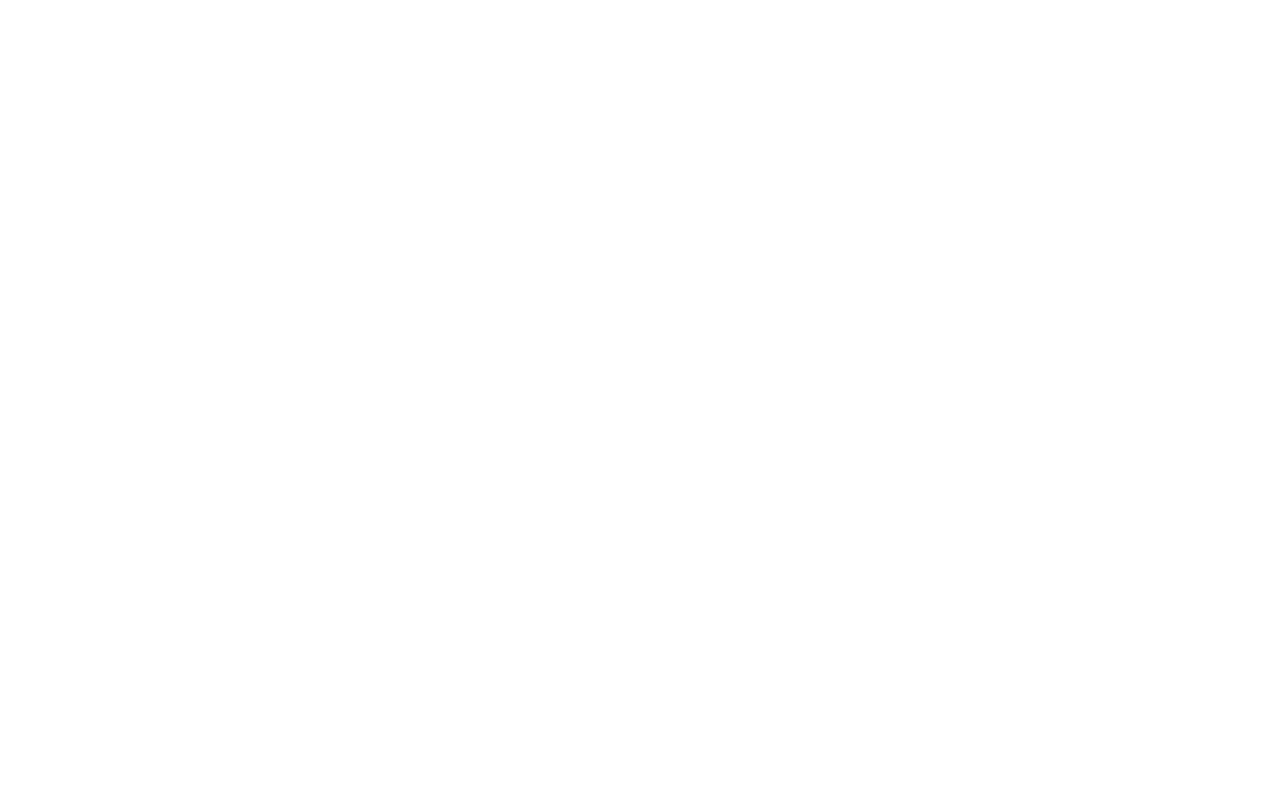
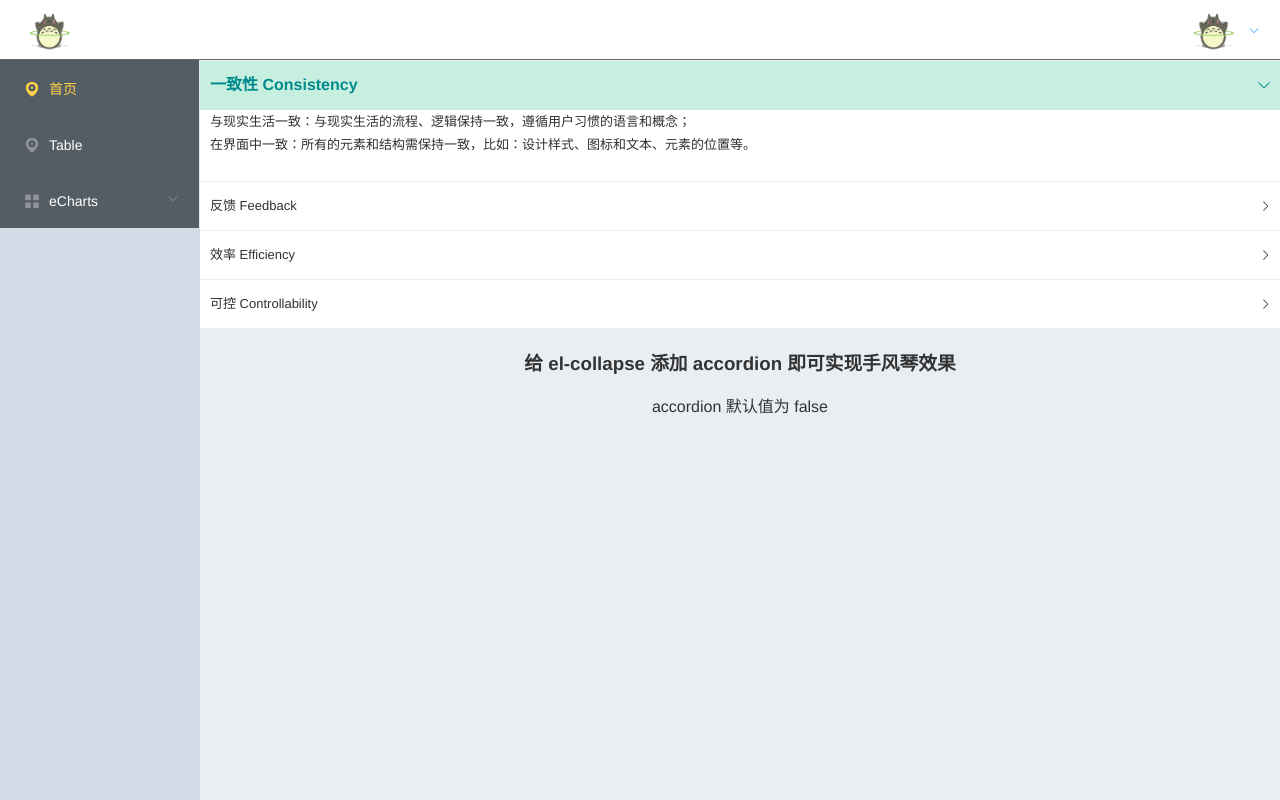
Before and after one commit to caoxiaoui/vue-router, a Vue app: page /#/layout/coll in a window 1280 px wide. Shown: the top 800 px of the page. Built offline with nearby package versions, Linux system fonts and the light colour scheme.

Commit message:
add collapse

```diff
--- a/src/App.vue
+++ b/src/App.vue
@@ -28,4 +28,5 @@
   padding: 0;
   list-style: none;
 }
+
 </style>
--- a/src/router/index.js
+++ b/src/router/index.js
@@ -6,7 +6,7 @@
 import list from '@/views/layout/list'
 import setting from '@/views/layout/setting'
 import home from '@/views/list/home'
-import aa from '@/views/list/aa'
+import coll from '@/views/list/coll'
 import chart from '@/views/charts/chart'
 
 Vue.use(Router)
@@ -34,9 +34,9 @@
           component:list
         },
         {
-          path:'aa',
-          name:'aa',
-          component:aa
+          path:'coll',
+          name:'coll',
+          component:coll
         },
         {
           path:'setting',
@@ -44,9 +44,9 @@
           component:setting,
           children:[
             {
-              path:'aa',
-              name:'aa',
-              component:aa
+              path:'coll',
+              name:'coll',
+              component:coll
             },
             {
               path:'list',
--- a/src/views/layout/components/slide.vue
+++ b/src/views/layout/components/slide.vue
@@ -7,11 +7,11 @@
           <span>{{item.text}}</span>
         </template>
       </el-menu-item>
-      <el-submenu index="4">
+      <el-submenu index="3">
         <template slot="title">
           <i class="el-icon-menu"></i>
           <span>eCharts</span>
-          <span>{{slidetext}}</span>
+          <!-- <span>{{slidetext}}</span> -->
         </template>
         <el-menu-item-group>
           <el-menu-item v-for="link in links2" :key="link.id" v-bind:index="link.id.toString()" @click="$goRoute(link.route)">{{link.text}}</el-menu-item>
@@ -36,28 +36,23 @@
           id: 2,
           text: "Table",
           route: "/layout/list"
-        },
-        {
-          id: 3,
-          text: "图标",
-          route: "/layout/setting"
         }
       ],
       links2: [
         {
-          id: '4-1',
+          id: '3-1',
           text: "eCharts",
           route: "/layout/setting/chart"
         },
         {
-          id: '4-2',
+          id: '3-2',
           text: "Table",
           route: "/layout/setting/list"
         },
         {
-          id: '4-3',
-          text: "二级路由",
-          route: "/layout/setting/aa"
+          id: '3-3',
+          text: "折叠面板",
+          route: "/layout/setting/coll"
         }
       ]
     }
@@ -65,13 +60,24 @@
   props:['slidetext'],
   methods: {
     handleOpen(key, keyPath) {
-      console.log(key, keyPath);
+      console.log(key, keyPath)
     },
     handleClose(key, keyPath) {
-      console.log(key, keyPath);
+      console.log(key, keyPath)
     }
   },
   mounted(){
   }
 }
 </script>
+<style scoped>
+.slide .el-main {
+  background-color: #e9eef3;
+  color: #333;
+  text-align: center;
+  /* line-height: 160px; */
+  padding: 0;
+  min-height: 895px;
+  border-right: solid 1px #545c64;
+}
+</style>
--- a/src/views/layout/layout.vue
+++ b/src/views/layout/layout.vue
@@ -64,9 +64,9 @@
   background-color: #e9eef3;
   color: #333;
   text-align: center;
-  /* line-height: 160px; */
   padding: 0;
   min-height: 895px;
+  overflow: hidden;
 }
 
 body > .el-container {
--- a/src/views/layout/setting.vue
+++ b/src/views/layout/setting.vue
@@ -1,9 +1,9 @@
 <template>
   <div class="setting">
     <ul>
-      <li v-for="item in links" :key="item.id" v-bind:index="item.id.toString()" @click="$goRoute(item.route)" class="links">
+      <!-- <li v-for="item in links" :key="item.id" v-bind:index="item.id.toString()" @click="$goRoute(item.route)" class="links">
         {{item.text}}
-      </li>
+      </li> -->
     </ul>
     <router-view></router-view>
   </div>
--- a/src/views/list/aa.vue
+++ /dev/null
@@ -1,5 +0,0 @@
-<template>
-  <div class="aa">
-    asdasdsa
-  </div>
-</template>
--- /dev/null
+++ b/src/views/list/coll.vue
@@ -0,0 +1,91 @@
+<template>
+  <div class="coll">
+    <el-collapse v-model="activeNames" @change="handleChange" accordion>
+      <el-collapse-item title="一致性 Consistency" name="1">
+        <div>与现实生活一致：与现实生活的流程、逻辑保持一致，遵循用户习惯的语言和概念；</div>
+        <div>在界面中一致：所有的元素和结构需保持一致，比如：设计样式、图标和文本、元素的位置等。</div>
+      </el-collapse-item>
+      <el-collapse-item title="反馈 Feedback" name="2">
+        <div>控制反馈：通过界面样式和交互动效让用户可以清晰的感知自己的操作；</div>
+        <div>页面反馈：操作后，通过页面元素的变化清晰地展现当前状态。</div>
+      </el-collapse-item>
+      <el-collapse-item title="效率 Efficiency" name="3">
+        <div>简化流程：设计简洁直观的操作流程；</div>
+        <div>清晰明确：语言表达清晰且表意明确，让用户快速理解进而作出决策；</div>
+        <div>帮助用户识别：界面简单直白，让用户快速识别而非回忆，减少用户记忆负担。</div>
+      </el-collapse-item>
+      <el-collapse-item title="可控 Controllability" name="4">
+        <div>用户决策：根据场景可给予用户操作建议或安全提示，但不能代替用户进行决策；</div>
+        <div>结果可控：用户可以自由的进行操作，包括撤销、回退和终止当前操作等。</div>
+      </el-collapse-item>
+    </el-collapse>
+    <div class="title">
+      <h3>{{ titlt }}</h3>
+      <p>accordion 默认值为 false</p>
+    </div>
+  </div>
+</template>
+
+<script>
+export default {
+  data() {
+    return {
+      titlt:'给 el-collapse 添加 accordion 即可实现手风琴效果',
+      activeNames: ["1"]
+    };
+  },
+  methods: {
+    handleChange(val) {
+      console.log(val);
+    }
+  }
+};
+</script>
+<style>
+.el-collapse {
+  border-top: 1px solid #ebeef5;
+  border-bottom: 1px solid #ebeef5;
+  background: #fff;
+  text-align: left;
+}
+.el-collapse-item__header.is-active {
+  border-bottom-color: transparent;
+  background: #c7efe0;
+  color: darkcyan;
+  font-weight: bolder;
+  font-size: 16px;
+  padding-left: 10px;
+}
+.el-collapse-item__header {
+  display: -webkit-box;
+  display: -ms-flexbox;
+  display: flex;
+  -webkit-box-align: center;
+  -ms-flex-align: center;
+  align-items: center;
+  height: 48px;
+  line-height: 48px;
+  background-color: #fff;
+  color: #303133;
+  cursor: pointer;
+  border-bottom: 1px solid #ebeef5;
+  font-size: 13px;
+  font-weight: 500;
+  -webkit-transition: border-bottom-color 0.3s;
+  transition: border-bottom-color 0.3s;
+  outline: 0;
+  padding-left: 10px;
+}
+.el-collapse-item__content {
+  padding-bottom: 25px;
+  padding-left: 10px;
+  font-size: 13px;
+  color: #303133;
+}
+.el-collapse-item__content {
+  padding-bottom: 25px;
+  font-size: 13px;
+  color: #303133;
+  padding-left: 10px;
+}
+</style>
```
